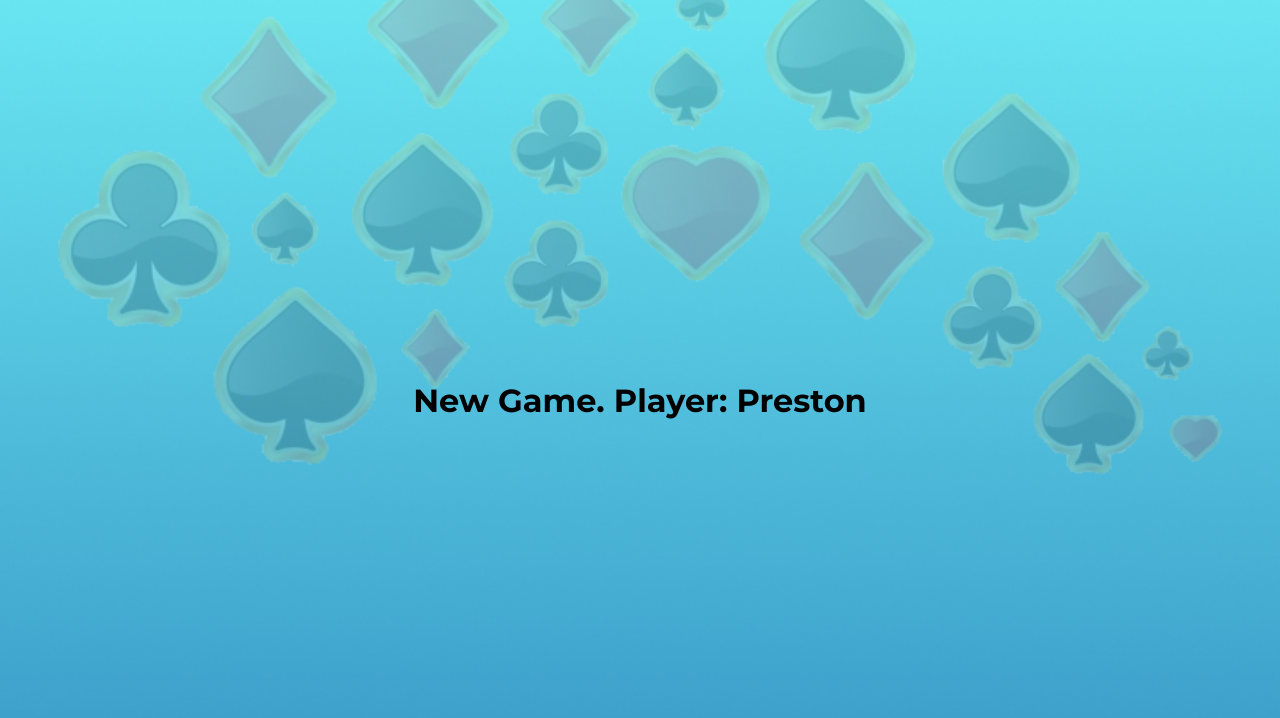
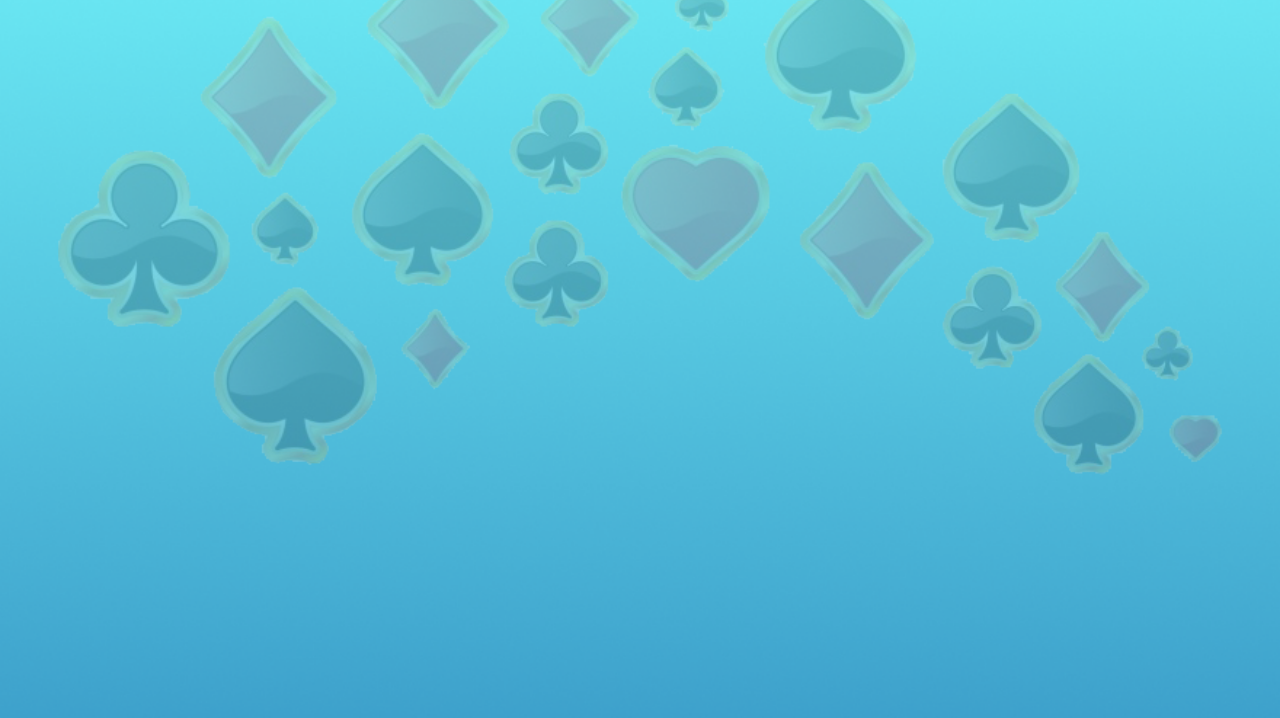
Before and after one commit to preston-jones/Ring_of_Fire, an Angular app: page /game in a window 1280 px wide. Shown: the top 718 px of the page. Built offline with nearby package versions, Linux system fonts and the light colour scheme.

Commit message:
edit game board

```diff
--- a/src/app/game/game.component.html
+++ b/src/app/game/game.component.html
@@ -1,3 +1,5 @@
 <div class="game-container flex-c">
-    <h1>New Game. Player: {{newPlayer.name}}</h1>
+    <div class="card-deck">
+        <img href="/src/assets/img/cards/card-cover.png">
+    </div>
 </div>
--- a/src/app/game/game.component.scss
+++ b/src/app/game/game.component.scss
@@ -1,8 +1,12 @@
+h1 {
+    text-align: center;
+}
+
 .game-container {
   flex-direction: column;
   height: 100vh;
 }
 
-h1 {
-    text-align: center;
+.card-deck {
+    height: 120px;
 }
--- a/src/app/start-screen/start-screen.component.ts
+++ b/src/app/start-screen/start-screen.component.ts
@@ -10,14 +10,12 @@ import { Router } from '@angular/router';
 })
 export class StartScreenComponent {
 
-  playerName: string = 'Preston';
 
   constructor(private router: Router) { }
 
 
   newGame() {
     console.log('Starting a new game');
-    console.log('Player: ' + this.playerName);
     this.router.navigateByUrl("/game");
   }
 }
```
Also changed, not shown: src/assets/img/cards/card-cover.png (added).
